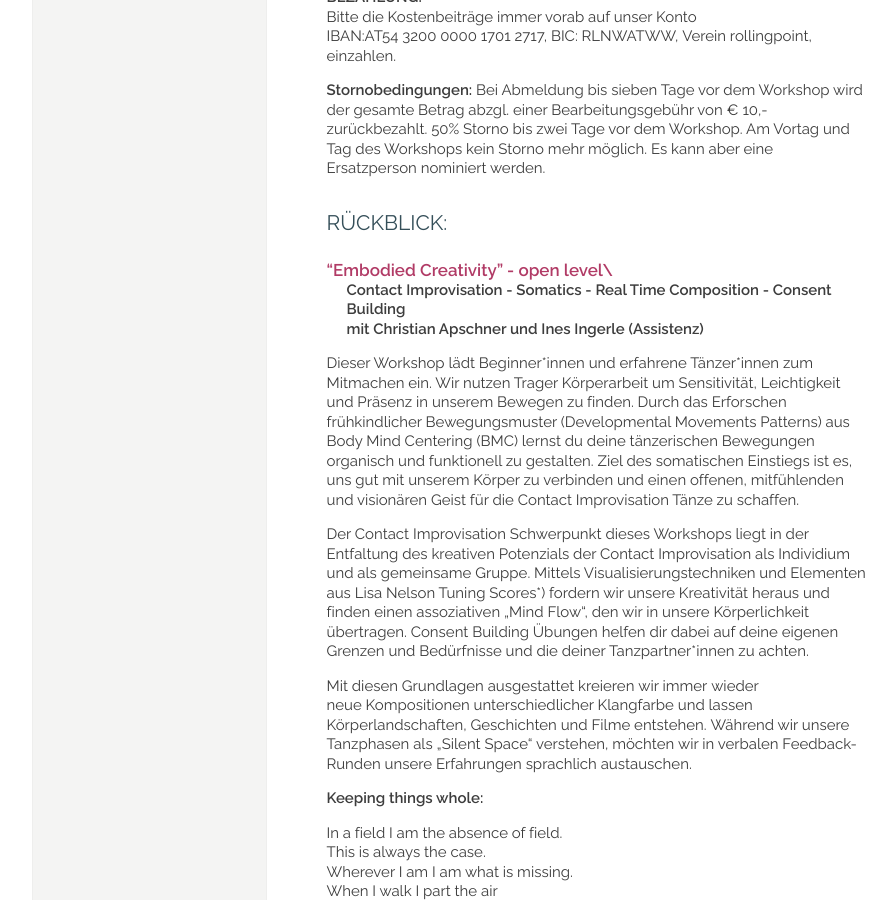
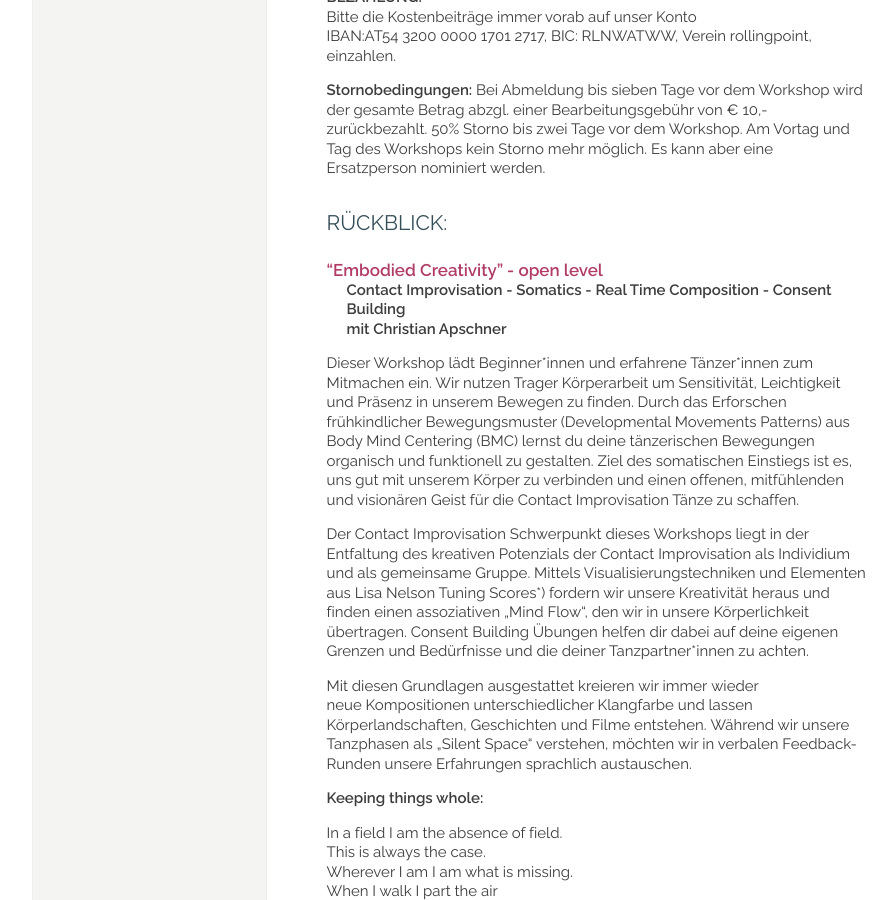
Before and after one commit to manulari/rollingpointat, a Jekyll site: the page built from _pages_de/workshops.md, in a window 1280 px wide and 900 px high, scrolled down 2129 px. Shown: the whole window, without its empty margins (152-1048 px from the left). Built offline with Jekyll 4.4.1, drawn with Linux system fonts in a browser that asks for light colours; comment, search, counter and statistics services are not loaded.

Commit message:
Update page (de) “workshops”

```diff
--- a/_pages_de/workshops.md
+++ b/_pages_de/workshops.md
@@ -80,9 +80,10 @@ IBAN:AT54 3200 0000 1701 2717, BIC: RLNWATWW, Verein rollingpoint, einzahlen.
 
 ## RÜCKBLICK:
 
-#### "Embodied Creativity" - open level\
+#### "Embodied Creativity" - open level
+
 **Contact Improvisation - Somatics - Real Time Composition - Consent Building**\
-**mit Christian Apschner  und Ines Ingerle (Assistenz)**
+**mit Christian Apschner**
 
 Dieser Workshop lädt Beginner\*innen und erfahrene Tänzer\*innen zum Mitmachen ein. Wir nutzen Trager Körperarbeit um Sensitivität, Leichtigkeit und Präsenz in unserem Bewegen zu finden. Durch das Erforschen frühkindlicher Bewegungsmuster (Developmental Movements Patterns) aus Body Mind Centering (BMC) lernst du deine tänzerischen Bewegungen organisch und funktionell zu gestalten. Ziel des somatischen Einstiegs ist es, uns gut mit unserem Körper zu verbinden und einen offenen, mitfühlenden und visionären Geist für die Contact Improvisation Tänze zu schaffen.
 
@@ -108,10 +109,6 @@ to fill the spaces where my body’s been.
 \*)Tuning Scores, developed by dance-maker Lisa Nelson, is an improvisational composition practice that is a performance in itself. It offers tools and a framework for communication and a model of collaboration that is constructed by the players in the act of doing. The research focuses on the action of the senses – the physical base of the imagination. How does composition arise in the body and its environment? Focusing on vision, touch, and hearing, the scores provoke spontaneous compositions that make evident our opinions about who/where we are, how each of us senses and makes sense of movement.
 
 Teilnahmeempfehlung: Du bewegst dich gerne, bist offen für Körperkontakt und bist dir selbst und anderen gegenüber verantwortungsbewusst, achtsam und aufmerksam. Wir begreifen Bewegung als ein Zusammenspiel von Körper und Geist. Der gesamte Mensch tanzt.
-
-
-
-
 
 #### **TUNE IN! Contact Improvisation/Somatics/Release Technique**
 
```
